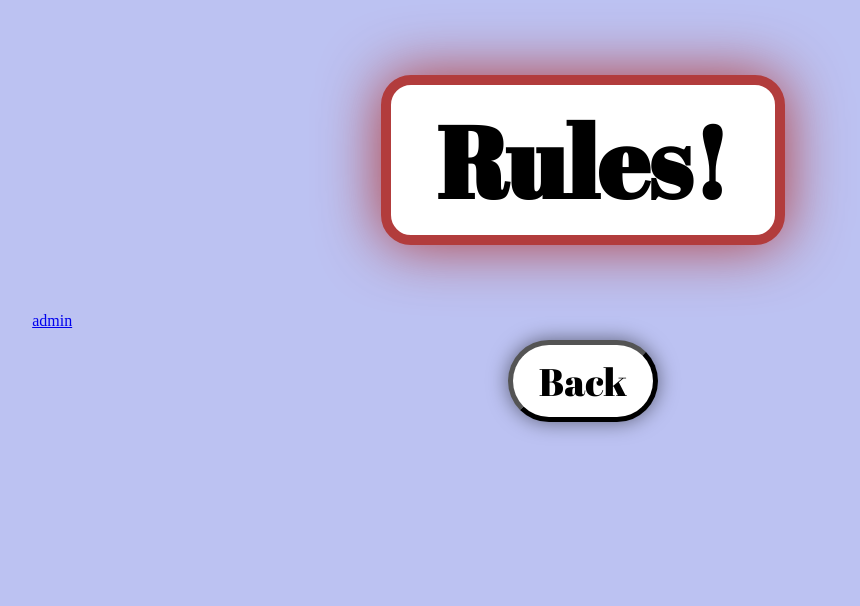
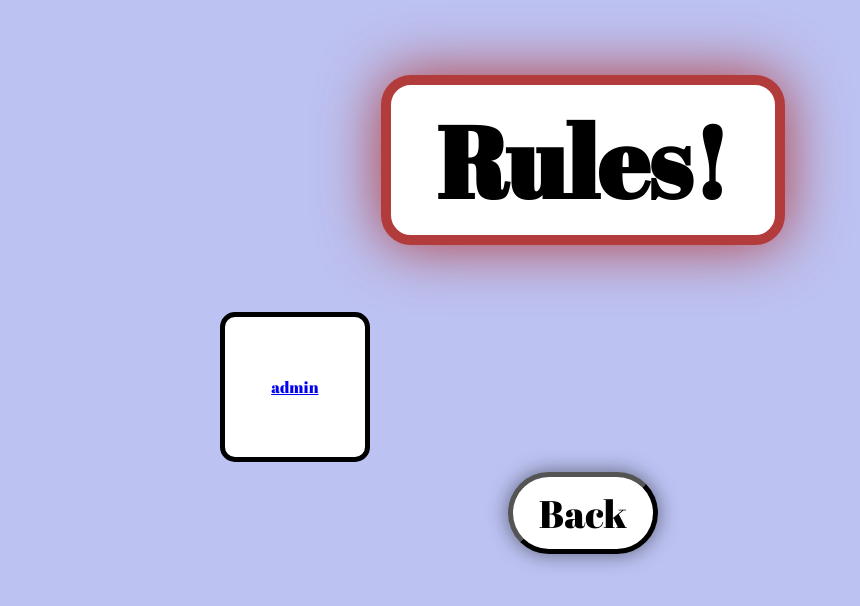
Before and after one commit to CharlieA8/In-Betweens-Py, a Flask app: template templates/archive.html in a window 1280 px wide. Shown: the top 606 px of the page, without its empty margins (57-917 px from the left). Run offline with Flask 3, Linux system fonts and the light colour scheme; the template is opened without the code that fills it: most values are stand-ins (such as "Sample title", 1, 10 or a date in 2020); parts of the project's set-up code (start-up, migrations or seed data) failed here and were passed over.

Commit message:
updated archive html again

```diff
--- a/static/main.css
+++ b/static/main.css
@@ -483,47 +483,40 @@ table, th, td {
 
 .levelGrid {
     display: grid;
-    grid-template-columns: repeat(auto-fill, minmax(200px, 1fr));
+    grid-template-columns: repeat(4, 1fr); /* Ensure four squares per row */
     gap: 10px;
     justify-items: center;
     align-items: center;
+    width: 60%; /* Take up 60% of the screen width */
+    margin: 0 auto; /* Center the grid horizontally */
 }
 
-.newlevelCard {
-    width: 100%;
-    height: 100%;
+.newlevelCard, .completedLevelCard {
+    width: 150px; /* Fixed width for square shape */
+    height: 150px; /* Fixed height for square shape */
     border: 5px solid black;
     padding: 10px;
     font-family: 'InBetween';
     background-color: white;
-    border-radius: 10px;
+    border-radius: 15px; /* Slightly rounded corners */
     overflow: hidden;
     display: flex;
     justify-content: center;
     align-items: center;
     text-align: center;
     box-sizing: border-box;
+    cursor: pointer; /* Indicate that the div is clickable */
 }
+
 .newlevelCard:hover {
     box-shadow: 0 0 20px rgba(0, 0, 0, 0.5);
 }
+
 .completedLevelCard {
-    width: 100%;
-    height: 100%;
-    pointer-events: none;
     border: 5px solid rgb(91, 255, 107);
-    padding: 10px;
-    font-family: 'InBetween';
-    background-color: white;
     color: rgb(91, 255, 107);
-    border-radius: 10px;
-    overflow: hidden;
-    display: flex;
-    justify-content: center;
-    align-items: center;
-    text-align: center;
-    box-sizing: border-box;
     animation: glowing 1.5s infinite alternate;
+    pointer-events: none; /* Disable pointer events for completed levels */
 }
 
 @keyframes topSlide {
--- a/templates/archive.html
+++ b/templates/archive.html
@@ -13,12 +13,12 @@
         {% for level in levels %}
             {% if user_levels.get(level) == True %}
                 <div class="completedLevelCard">
-                        <a href="/archive/{{level}}">{{ level }}</a>
+                    {{ level }}
                 </div>
             {% else %}
-                    <div class="newLevelCard">
-                        <a href="/archive/{{level}}">{{ level }}</a>
-                    </div>
+                <a href="/level/{{ level }}" class="newlevelCard">
+                    {{ level }}
+                </a>
             {% endif %}
         {% endfor %}
     </div>
```
Lines whose indentation alone changed are shown as unchanged.
